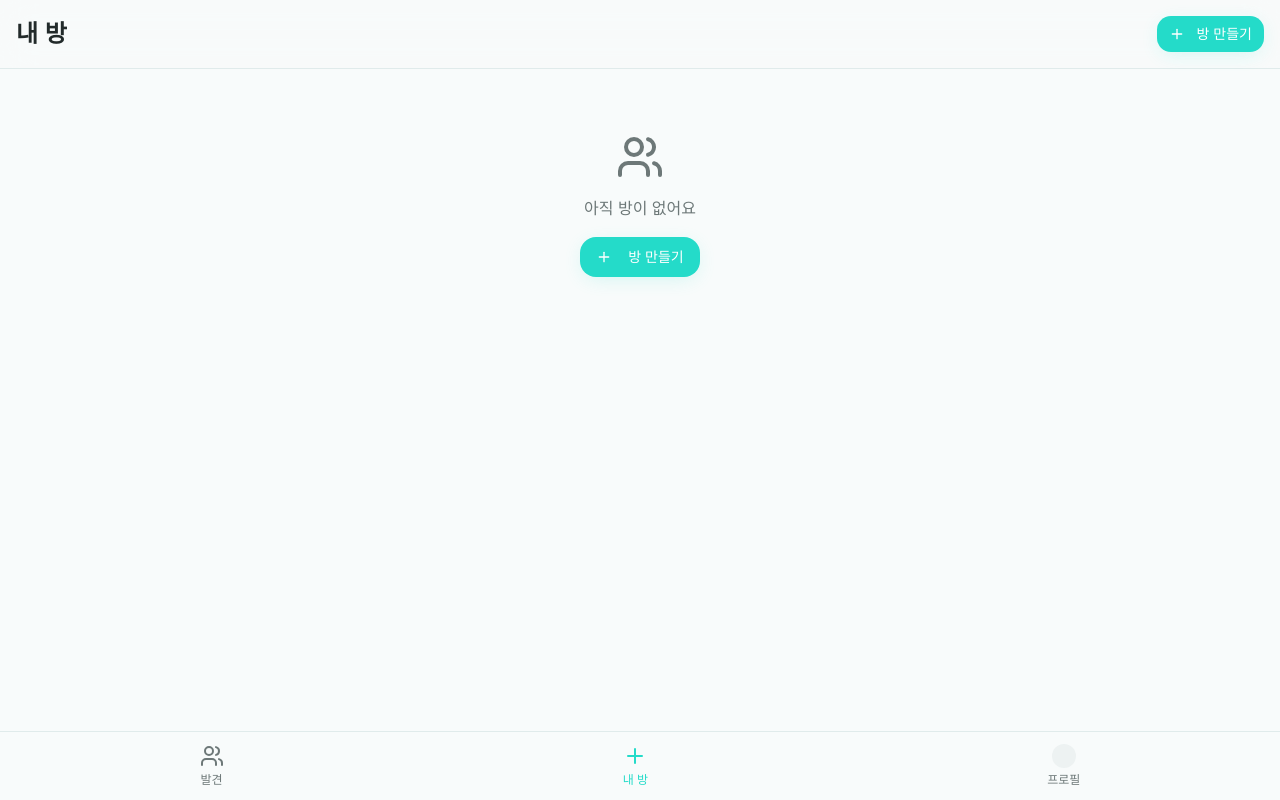
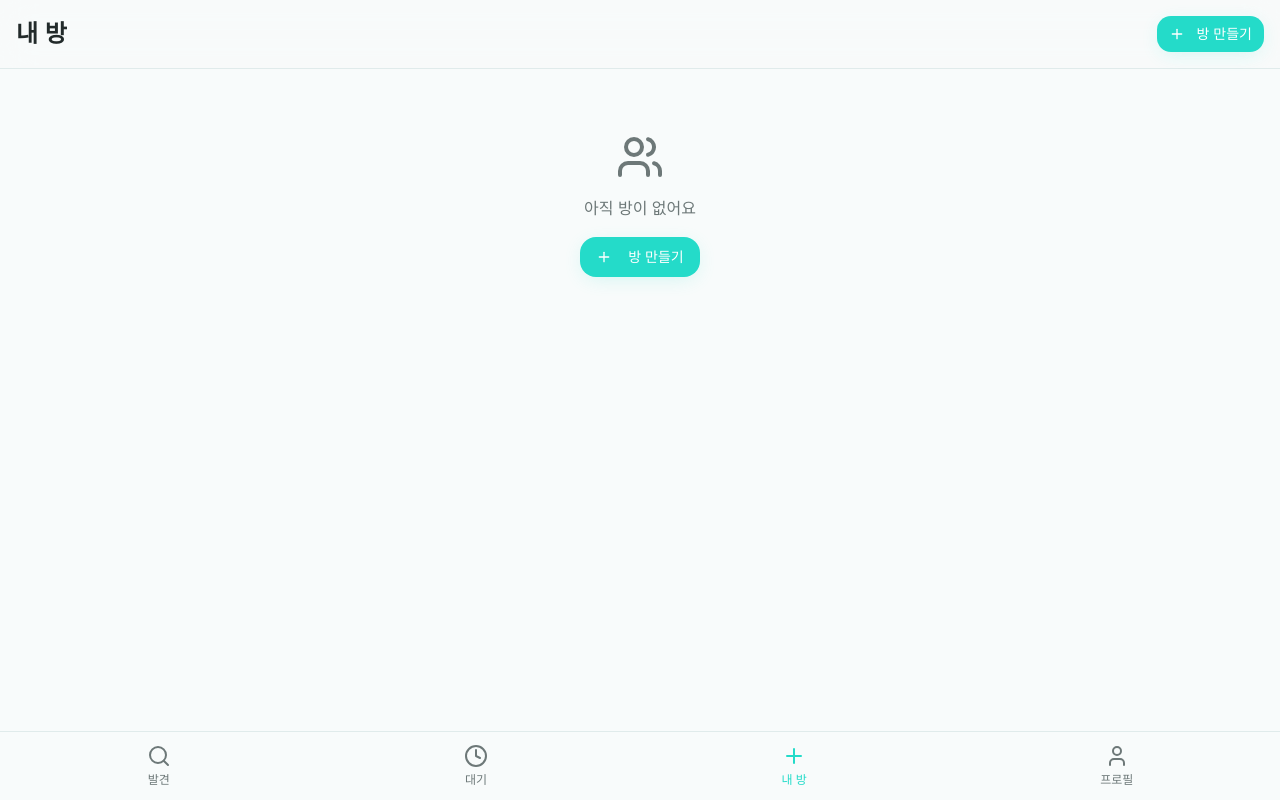
Before and after one commit to tomathist/meeting-app, a React (Vite) app: page /rooms in a window 1280 px wide. Built offline with nearby package versions, Linux system fonts and the light colour scheme; the HTML template or start-up script is replaced by a standard one.

Commit message:
Fix bottom nav to have 4 tabs on all pages

```diff
--- a/src/pages/Profile.tsx
+++ b/src/pages/Profile.tsx
@@ -1,6 +1,6 @@
 import { useState, useEffect } from 'react';
 import { useNavigate } from 'react-router-dom';
-import { Settings, Users, Shield, HelpCircle, LogOut } from 'lucide-react';
+import { Settings, Users, Shield, HelpCircle, LogOut, Search, Clock, Plus, User } from 'lucide-react';
 
 export default function Profile() {
   const navigate = useNavigate();
@@ -15,6 +15,7 @@ export default function Profile() {
 
   const handleLogout = () => {
     localStorage.removeItem('user');
+    localStorage.removeItem('appliedRooms');
     navigate('/onboarding');
   };
 
@@ -106,18 +107,25 @@ export default function Profile() {
             className="flex flex-col items-center text-muted-foreground"
             onClick={() => navigate('/discover')}
           >
-            <Users className="w-6 h-6" />
+            <Search className="w-6 h-6" />
             <span className="text-xs mt-1">발견</span>
+          </button>
+          <button
+            className="flex flex-col items-center text-muted-foreground"
+            onClick={() => navigate('/pending')}
+          >
+            <Clock className="w-6 h-6" />
+            <span className="text-xs mt-1">대기</span>
           </button>
           <button
             className="flex flex-col items-center text-muted-foreground"
             onClick={() => navigate('/rooms')}
           >
-            <span className="text-xl">+</span>
+            <Plus className="w-6 h-6" />
             <span className="text-xs mt-1">내 방</span>
           </button>
           <button className="flex flex-col items-center text-primary">
-            <div className="w-6 h-6 rounded-full bg-primary/20" />
+            <User className="w-6 h-6" />
             <span className="text-xs mt-1">프로필</span>
           </button>
         </div>
--- a/src/pages/Rooms.tsx
+++ b/src/pages/Rooms.tsx
@@ -2,7 +2,7 @@ import { useState, useEffect } from 'react';
 import { useNavigate } from 'react-router-dom';
 import { motion } from 'framer-motion';
 import { Button } from '@/components/ui/button';
-import { Plus, Users, MapPin } from 'lucide-react';
+import { Plus, Users, MapPin, Search, Clock, User } from 'lucide-react';
 
 interface Room {
   id: string;
@@ -35,7 +35,6 @@ export default function Rooms() {
       if (!stored) return;
       const user = JSON.parse(stored);
 
-      // 내 성별의 방만 가져오기 (내가 참여할 수 있는 방)
       const res = await fetch(`/api/rooms?gender=${user.gender}`);
       const data = await res.json();
       setRooms(Array.isArray(data) ? data : []);
@@ -118,8 +117,15 @@ export default function Rooms() {
             className="flex flex-col items-center text-muted-foreground"
             onClick={() => navigate('/discover')}
           >
-            <Users className="w-6 h-6" />
+            <Search className="w-6 h-6" />
             <span className="text-xs mt-1">발견</span>
+          </button>
+          <button
+            className="flex flex-col items-center text-muted-foreground"
+            onClick={() => navigate('/pending')}
+          >
+            <Clock className="w-6 h-6" />
+            <span className="text-xs mt-1">대기</span>
           </button>
           <button className="flex flex-col items-center text-primary">
             <Plus className="w-6 h-6" />
@@ -129,7 +135,7 @@ export default function Rooms() {
             className="flex flex-col items-center text-muted-foreground"
             onClick={() => navigate('/profile')}
           >
-            <div className="w-6 h-6 rounded-full bg-muted" />
+            <User className="w-6 h-6" />
             <span className="text-xs mt-1">프로필</span>
           </button>
         </div>
```
